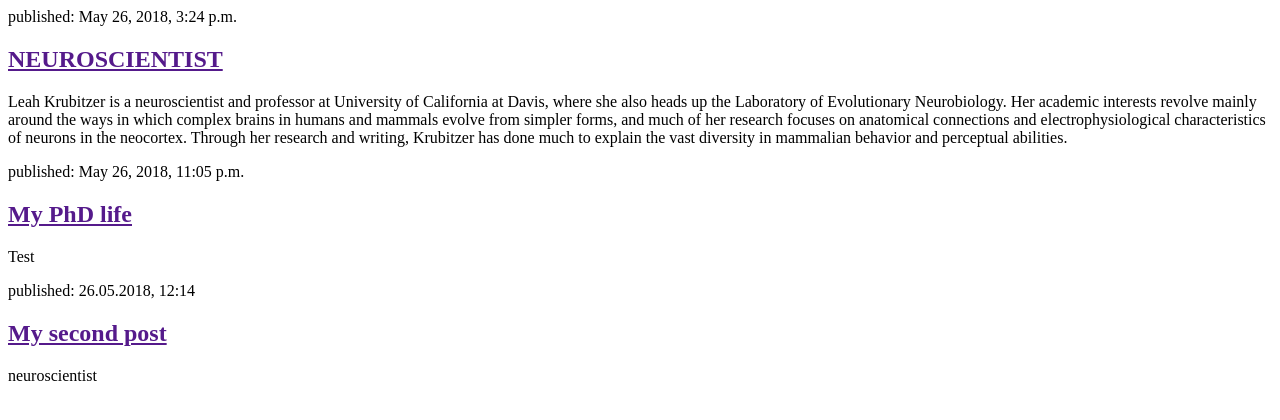
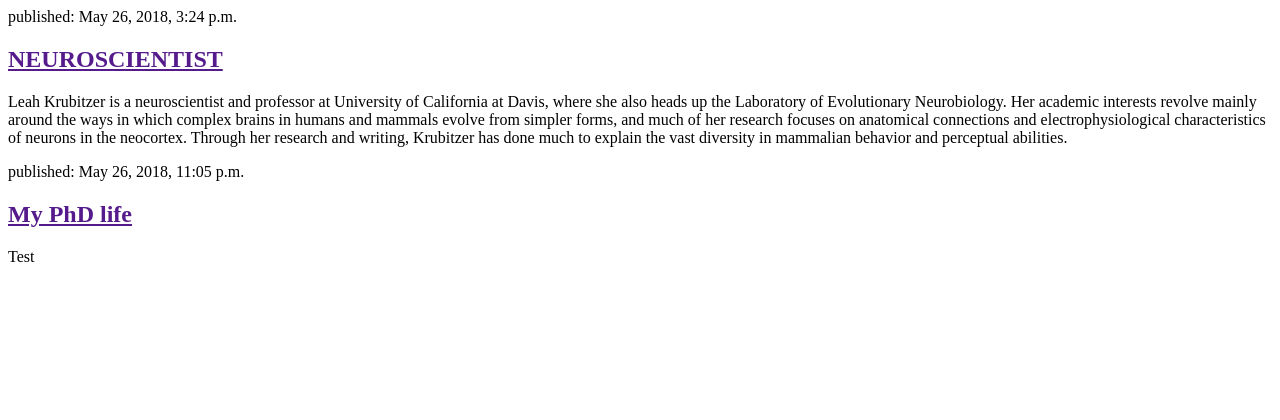
Before and after one commit to taxn/my-first-blog, a Django app: page / in a window 1280 px wide. Shown: the part 267-687 px from the top of the page. Run offline with Django 3.2, Linux system fonts and the light colour scheme; data comes from the database, SQL or seed files in the repository.

Commit message:
Modified templates to display posts from database.

```diff
--- a/blog/templates/blog/post_list.html
+++ b/blog/templates/blog/post_list.html
@@ -13,10 +13,6 @@
             <p>{{ post.text|linebreaksbr }}</p>
         </div>
         {% endfor %}
-        <div>
-            <p>published: 26.05.2018, 12:14</p>
-            <h2><a href="">My second post</a></h2>
-            <p>neuroscientist</p>
-        </div>
+
     </body>
 </html>
```
